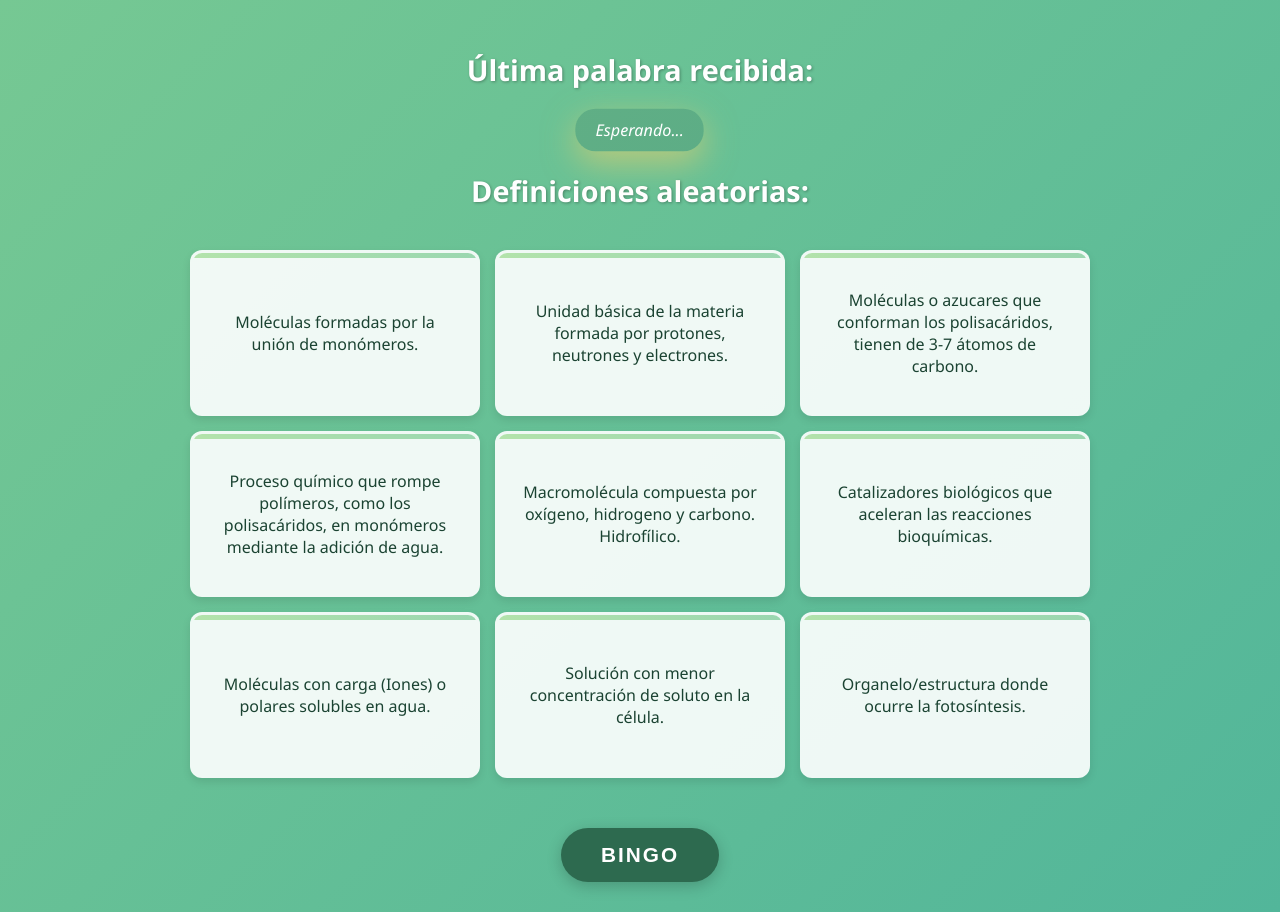
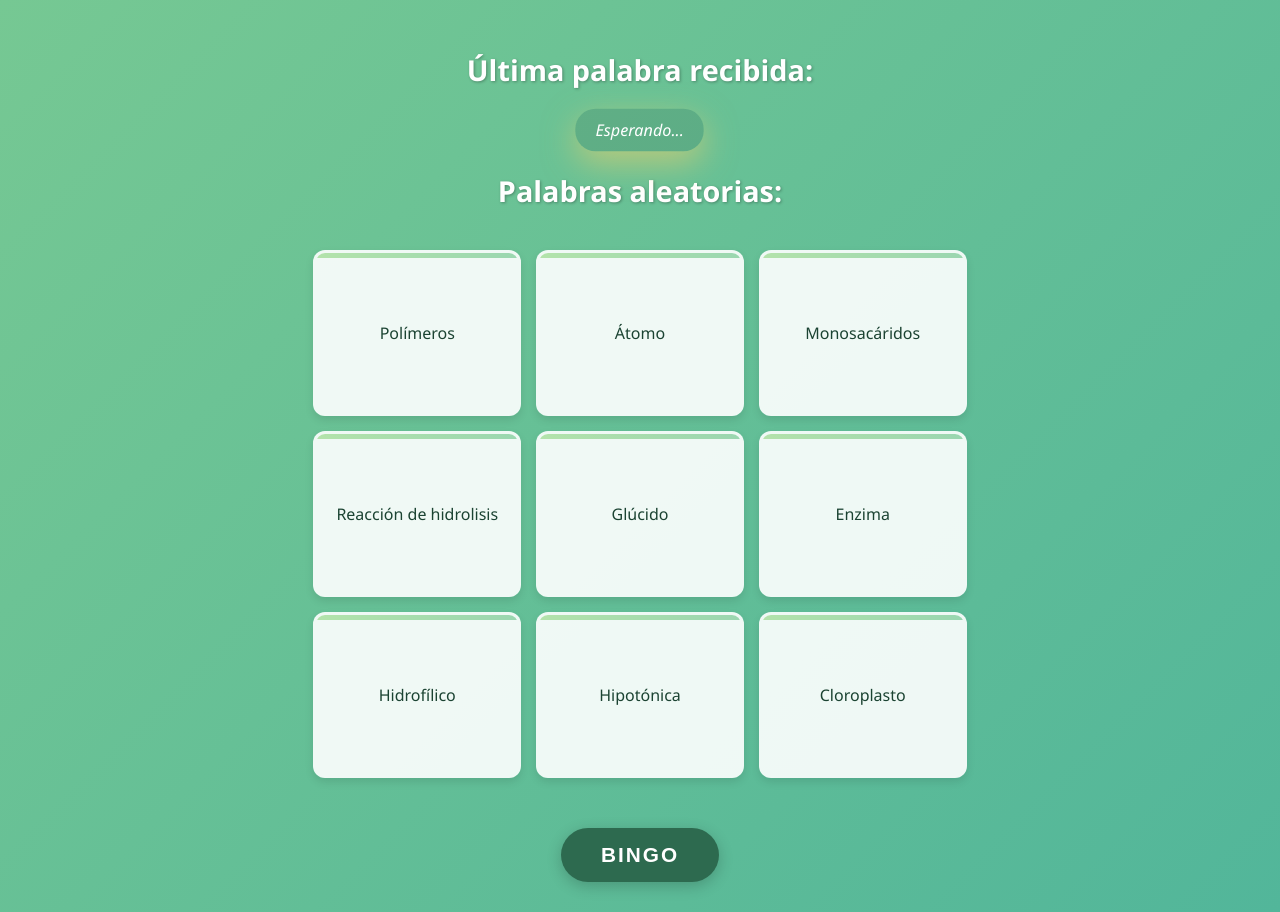
Before and after one commit to sebas3261/bingo, a React (Vite) app: page /game in a window 1280 px wide. Built offline with nearby package versions, Linux system fonts and the light colour scheme; no server answers; the database is empty.

Commit message:
ahora si?

```diff
--- a/src/pages/Game.jsx
+++ b/src/pages/Game.jsx
@@ -114,14 +114,13 @@ export default function Game() {
           <h2>Última palabra recibida:</h2>
           {wordsReceived.length > 0 ? (
             <div>
-              <strong>{wordsReceived[wordsReceived.length - 1].definition}</strong>
-              {/* 🔹 Ahora mostramos la definición en vez de la palabra */}
+              <strong>{wordsReceived[wordsReceived.length - 1].word}</strong>
             </div>
           ) : (
             <p>Esperando...</p>
           )}
 
-          <h2>Definiciones aleatorias:</h2>
+          <h2>Palabras aleatorias:</h2>
           <div className="cardContainer">
             {randomWords.map((item, index) => (
               <div
@@ -131,7 +130,7 @@ export default function Game() {
                 }`}
                 onClick={() => toggleSelected(item.word)}
               >
-                {item.definition} {/* 🔹 Mostramos la definición en vez de la palabra */}
+                {item.word}
               </div>
             ))}
           </div>
```
